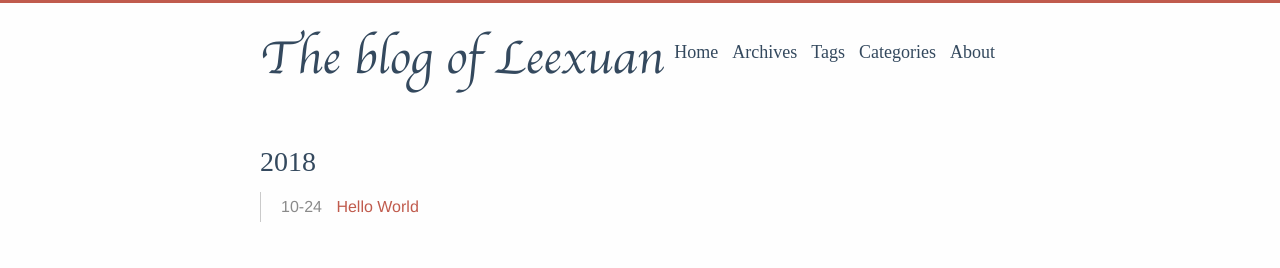
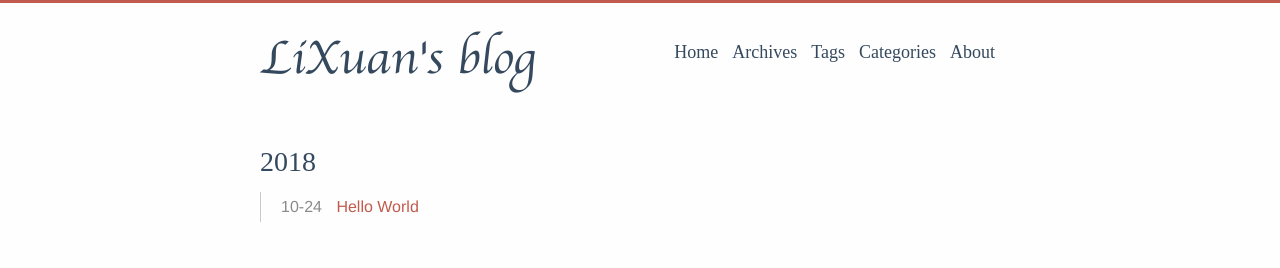
Before and after one commit to xuanli19/xuanli19.github.io, a plain HTML site: page archives/2018/10/index.html in a window 1280 px wide. Shown: the top 268 px of the page. Drawn offline with Linux system fonts and the light colour scheme; a web font is replaced by a local one.

Commit message:
Site updated: 2019-01-04 16:40:18

```diff
--- a/archives/2018/10/index.html
+++ b/archives/2018/10/index.html
@@ -17,6 +17,7 @@
 
 
 
+  <meta name="description" content="Deeplearning|MachineLearning|ComputerVision">
 
 
 
@@ -29,7 +30,8 @@
 
 
 
-  <link rel="alternate" href="/atom.xml" title="The blog of Leexuan">
+
+  <link rel="alternate" href="/atom.xml" title="LiXuan's blog">
 
 
 
@@ -88,14 +90,14 @@
 
     <title>
 
-    Archives - The blog of Leexuan
+    Archives - LiXuan's blog
 
 </title>
   </head>
 
   <body><div id="mobile-navbar" class="mobile-navbar">
   <div class="mobile-header-logo">
-    <a href="/." class="logo">The blog of Leexuan</a>
+    <a href="/." class="logo">LiXuan's blog</a>
   </div>
   <div class="mobile-navbar-icon">
     <span></span>
@@ -157,7 +159,7 @@
 
     <div class="container" id="mobile-panel">
       <header id="header" class="header"><div class="logo-wrapper">
-  <a href="/." class="logo">The blog of Leexuan</a>
+  <a href="/." class="logo">LiXuan's blog</a>
 </div>
 
 <nav class="site-navbar">
```
Also changed, not shown: 2018/10/24/hello-world/index.html (+4 -4 lines), 404/index.html (+4 -4 lines), about/index.html (+4 -4 lines), archives/2018/index.html (+6 -4 lines), archives/index.html (+6 -4 lines), categories/index.html (+4 -4 lines), content.json (+1 -1 lines), index.html (+6 -4 lines), search/index.html (+4 -4 lines), tags/index.html (+4 -4 lines).
